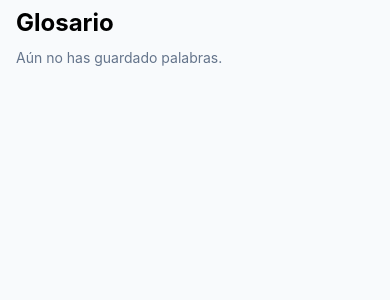
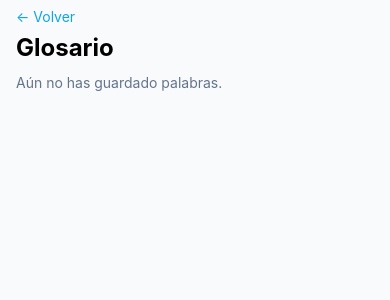
Before and after one commit to yonnijes/Ogma, a React Native app: screen /Glossary in a window 390 px wide. Shown: the top 300 px of the page. Built offline with nearby package versions, Linux system fonts and the light colour scheme.

Commit message:
feat: boton atrás en glosario + importación de EPUB

```diff
--- a/App.tsx
+++ b/App.tsx
@@ -41,7 +41,9 @@ export default function App() {
             />
           )}
         </Stack.Screen>
-        <Stack.Screen name="Glossary" component={GlossaryScreen} />
+        <Stack.Screen name="Glossary">
+          {(props) => <GlossaryScreen {...props} onBack={() => props.navigation.goBack()} />}
+        </Stack.Screen>
       </Stack.Navigator>
     </NavigationContainer>
   );
--- a/package.json
+++ b/package.json
@@ -13,6 +13,8 @@
     "@react-navigation/native": "^7.1.33",
     "@react-navigation/native-stack": "^7.14.5",
     "expo": "~54.0.0",
+    "expo-document-picker": "^55.0.8",
+    "expo-file-system": "^55.0.10",
     "expo-status-bar": "~3.0.9",
     "react": "19.1.0",
     "react-native": "0.81.5",
--- a/src/screens/GlossaryScreen.tsx
+++ b/src/screens/GlossaryScreen.tsx
@@ -1,10 +1,14 @@
 import { useEffect, useState } from 'react';
-import { FlatList, StyleSheet, Text, View } from 'react-native';
+import { FlatList, Pressable, StyleSheet, Text, View } from 'react-native';
 import { SafeAreaView } from 'react-native-safe-area-context';
 import type { VocabEntry } from '../types/domain';
 import { loadVocab } from '../storage/localStorage';
 
-export function GlossaryScreen() {
+interface GlossaryScreenProps {
+  onBack: () => void;
+}
+
+export function GlossaryScreen({ onBack }: GlossaryScreenProps) {
   const [vocab, setVocab] = useState<VocabEntry[]>([]);
 
   useEffect(() => {
@@ -17,7 +21,12 @@ export function GlossaryScreen() {
 
   return (
     <SafeAreaView style={styles.container} edges={['top']}>
-      <Text style={styles.title}>Glosario</Text>
+      <View style={styles.header}>
+        <Pressable onPress={onBack}>
+          <Text style={styles.back}>← Volver</Text>
+        </Pressable>
+        <Text style={styles.title}>Glosario</Text>
+      </View>
       {vocab.length === 0 ? (
         <Text style={styles.empty}>Aún no has guardado palabras.</Text>
       ) : (
@@ -44,10 +53,17 @@ const styles = StyleSheet.create({
     paddingHorizontal: 16,
     paddingTop: 8,
   },
+  header: {
+    marginBottom: 12,
+  },
+  back: {
+    color: '#0EA5E9',
+    fontSize: 14,
+    marginBottom: 8,
+  },
   title: {
     fontSize: 24,
     fontWeight: '700',
-    marginBottom: 12,
   },
   empty: {
     color: '#64748B',
--- a/src/screens/LibraryScreen.tsx
+++ b/src/screens/LibraryScreen.tsx
@@ -1,6 +1,8 @@
 import { useEffect, useState } from 'react';
 import { FlatList, Pressable, StyleSheet, Text, View } from 'react-native';
 import { SafeAreaView } from 'react-native-safe-area-context';
+import * as DocumentPicker from 'expo-document-picker';
+import * as FileSystem from 'expo-file-system';
 import type { Book } from '../types/domain';
 import { MOCK_BOOKS } from '../data/mockBooks';
 import { loadBooks, saveBooks } from '../storage/localStorage';
@@ -26,6 +28,40 @@ export function LibraryScreen({ onOpenBook, onOpenGlossary }: LibraryScreenProps
     void init();
   }, []);
 
+  const handleImportEpub = async () => {
+    const result = await DocumentPicker.getDocumentAsync({
+      type: 'application/epub+zip',
+      copyToCacheDirectory: true,
+    });
+
+    if (result.canceled) return;
+
+    const file = result.assets[0];
+    if (!file) return;
+
+    const fileName = file.name ?? `book-${Date.now()}.epub`;
+    const targetPath = `${FileSystem.documentDirectory}${fileName}`;
+
+    await FileSystem.copyAsync({
+      from: file.uri,
+      to: targetPath,
+    });
+
+    const title = fileName.replace(/\.epub$/i, '').replace(/[_-]/g, ' ');
+
+    const newBook: Book = {
+      id: `local-${Date.now()}`,
+      title: title || 'EPUB Importado',
+      author: 'Desconocido',
+      filePath: targetPath,
+      progress: 0,
+    };
+
+    const updated = [newBook, ...books];
+    setBooks(updated);
+    await saveBooks(updated);
+  };
+
   return (
     <SafeAreaView style={styles.container} edges={['top']}>
       <View style={styles.header}>
@@ -33,9 +69,14 @@ export function LibraryScreen({ onOpenBook, onOpenGlossary }: LibraryScreenProps
           <Text style={styles.title}>Biblioteca</Text>
           <Text style={styles.subtitle}>Tus libros disponibles</Text>
         </View>
-        <Pressable style={styles.glossaryButton} onPress={onOpenGlossary}>
-          <Text style={styles.glossaryText}>Glosario</Text>
-        </Pressable>
+        <View style={styles.headerActions}>
+          <Pressable style={styles.secondaryButton} onPress={handleImportEpub}>
+            <Text style={styles.secondaryText}>Importar EPUB</Text>
+          </Pressable>
+          <Pressable style={styles.glossaryButton} onPress={onOpenGlossary}>
+            <Text style={styles.glossaryText}>Glosario</Text>
+          </Pressable>
+        </View>
       </View>
 
       <FlatList
@@ -71,6 +112,10 @@ const styles = StyleSheet.create({
   headerText: {
     flex: 1,
   },
+  headerActions: {
+    alignItems: 'flex-end',
+    gap: 8,
+  },
   title: {
     fontSize: 24,
     fontWeight: '700',
@@ -79,6 +124,18 @@ const styles = StyleSheet.create({
   subtitle: {
     fontSize: 14,
     color: '#475569',
+  },
+  secondaryButton: {
+    paddingVertical: 8,
+    paddingHorizontal: 12,
+    borderRadius: 999,
+    borderWidth: 1,
+    borderColor: '#94A3B8',
+  },
+  secondaryText: {
+    color: '#334155',
+    fontSize: 11,
+    fontWeight: '600',
   },
   glossaryButton: {
     paddingVertical: 10,
```
Also changed, not shown: 1 other file (tests, documents, lock files or other folders).
